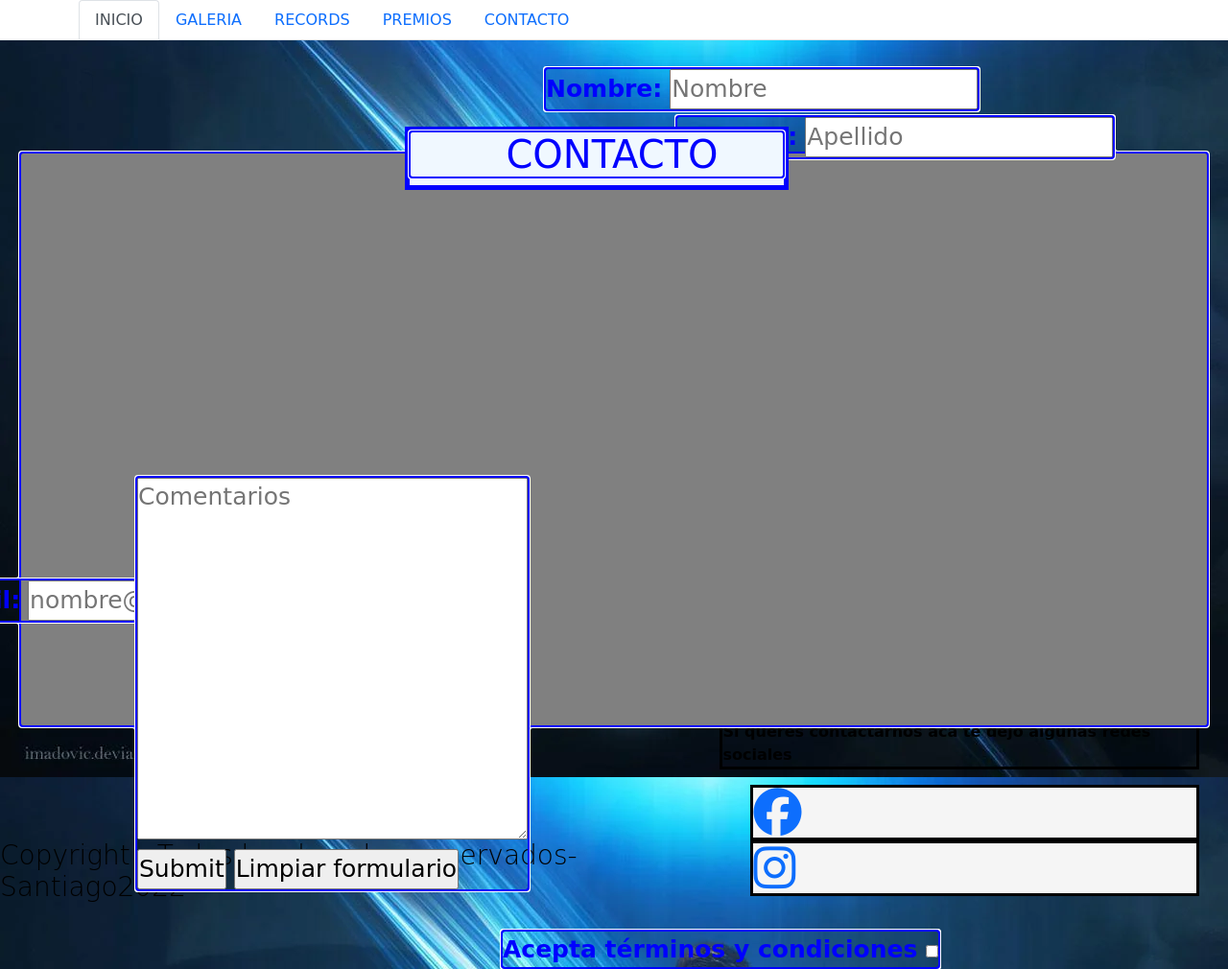
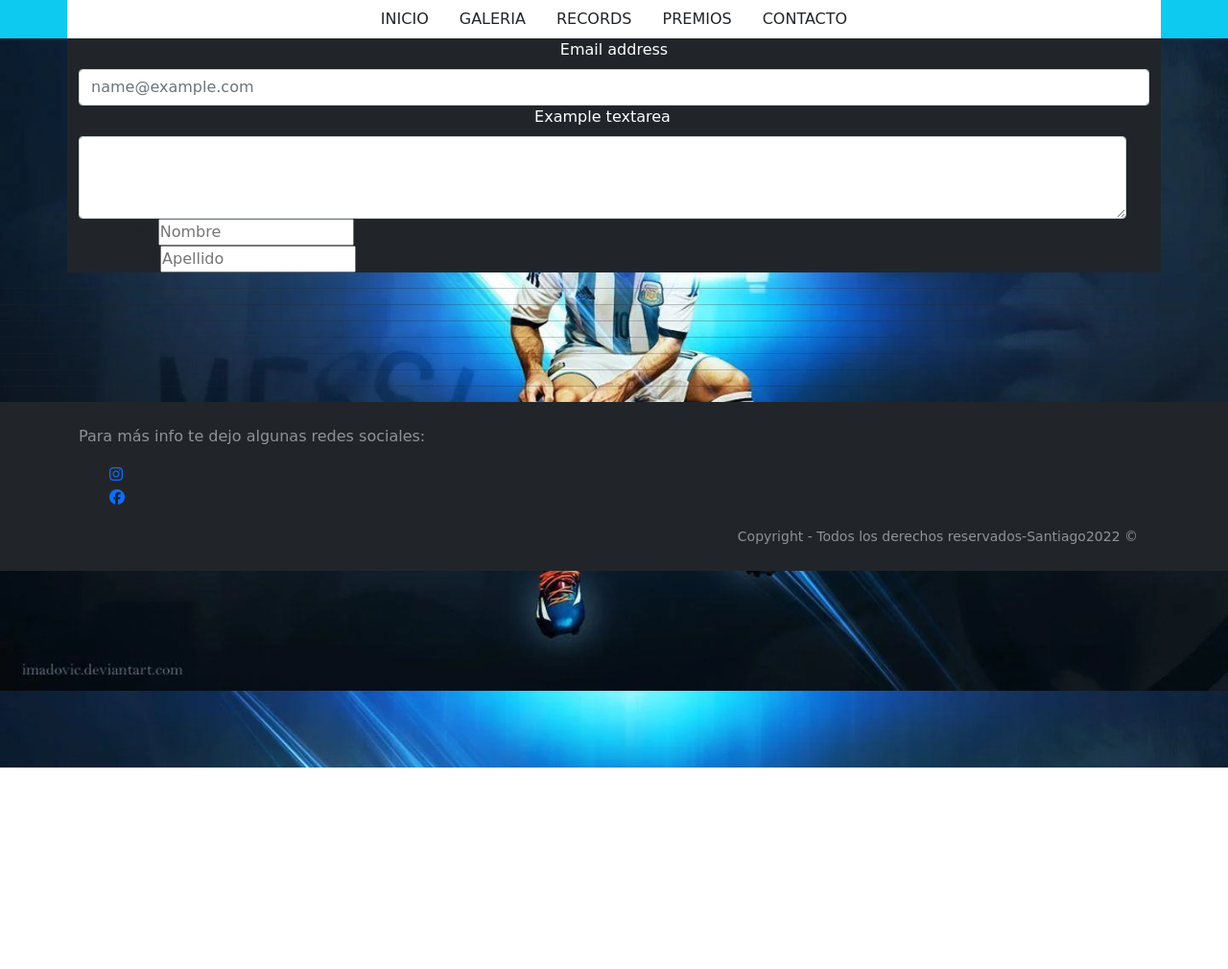
Before and after one commit to SanX07/Messi-Pagina, a plain HTML site: page carpeta.root/páginas/contacto.html in a window 1280 px wide. Shown: the whole page at 96% size. After the commit the page ends 800 px from the top, so only its background shows below. Drawn offline with Linux system fonts and the light colour scheme.

Commit message:
nueva actualizacion con bs

```diff
--- a/carpeta.root/páginas/contacto.html
+++ b/carpeta.root/páginas/contacto.html
@@ -10,80 +10,82 @@
         <link href="../css/bootstrap.min.css" rel="stylesheet" integrity="sha384-1BmE4kWBq78iYhFldvKuhfTAU6auU8tT94WrHftjDbrCEXSU1oBoqyl2QvZ6jIW3" crossorigin="anonymous">
 </head>
 <body>
-    <div class="container-fluid bg-white">
-        <div class="container">
+    <div class="container-fluid bg-info">
+        <div class="container bg-white">
             <div class="row">
                 <div class="col-md-12">
-                    <ul class="nav nav-tabs">
-                        <li class="nav-item">
-                        <a class="nav-link active" aria-current="page" href="../páginas/index.html">INICIO</a>
+                    <ul class="nav justify-content-center">
+                        <li class="nav-item select">
+                            <a class="nav-link active text-dark" aria-current="page" href="index.html">INICIO</a>
                         </li>
-                        <li class="nav-item">
-                        <a class="nav-link" href="../páginas/galeria.html">GALERIA</a>
+                        <li class="nav-item select">
+                            <a class="nav-link text-dark" href="galeria.html">GALERIA</a>
                         </li>
-                        <li class="nav-item">
-                        <a class="nav-link" href="../páginas/records.html">RECORDS</a>
+                        <li class="nav-item select">
+                            <a class="nav-link text-dark" href="records.html">RECORDS</a>
                         </li>
-                        <li class="nav-item">
-                        <a class="nav-link" href="../páginas/premios.html">PREMIOS</a>
+                        <li class="nav-item select">
+                            <a class="nav-link text-dark" href="premios.html">PREMIOS</a>
                         </li>
-                        <li class="nav-item">
-                            <a class="nav-link" href="../páginas/records.html">CONTACTO</a>
+                        <li class="nav-item select">
+                            <a class="nav-link text-dark" href="contacto.html">CONTACTO</a>
                         </li>
                     </ul>
                 </div>
             </div>
             </div>
         </div>
-    <form>
-    <div class="cajacontact">
-        <div class="textcontact"><h1>CONTACTO</h1> </div>
     </div>
-
-
-<div class="formulario">
-
+    <div class="container bg-dark pt-50 mt-50">
+        <div class="row">
+            <div class="col-md-12 text-center text-white">
+                <label for="exampleFormControlInput1" class="form-label">Email address</label>
+                <input type="email" class="form-control" id="exampleFormControlInput1" placeholder="name@example.com">
+            </div>
+            <div class="row">
+                <div class="col-md-12 text-center text-white">
+                    <label for="exampleFormControlTextarea1" class="form-label">Example textarea</label>
+                    <textarea class="form-control" id="exampleFormControlTextarea1" rows="3"></textarea>
+                </div>
+            </div>
+            <div class="row">
+                <div class="col-md-12">
                     <div class="cajanombre">
                         <label for="Nombre"> <b> Nombre: </b> </label>
                         <input required type="text" name="Nombre" placeholder="Nombre">
                     </div>
+                </div>
+            </div>
+            <div class="row">
+                <div class="col-md-12">
                     <div class="cajaapellido">
                         <label for="Apellido"> <b> Apellido: </b> </label>
                         <input required type="text" name="Apellido" placeholder="Apellido">
                     </div>
-    <div class="cajaemail">
-        <label for="Email"> <b> Email: </b> </label>
-        <input required type="email" name="Email" placeholder="nombre@ejemplo.com">
-    </div>
-    <div class="cajaopciones">
-        <select name="Estado Civil">
-            <option value="soltero/a"> Soltero/a </option>
-            <option value="Casado/a">Casado/a</option>
-            <option value="Divorciado/a">Divorciado/a</option>
-        </select>
-    </div>
-    <div class="cajacoment">
-        <textarea name="Comentarios" id="coment" cols="30" rows="10" placeholder="Comentarios"></textarea> <br>
-        <input type="submit" name="enviar formulario" >
-        <input type="reset" value="Limpiar formulario">
-    </div>
-    <div class="cajatyc">
-        <b>Acepta términos y condiciones </b>
-        <input type="checkbox" name="acepta" value="1" />
                 </div>
             </div>
-    </form>
+        </div>
+    </div>
 
-    <footer class="piedepagina">
-        <h3> Copyright - Todos los derechos reservados-Santiago2022 </h3>
-    <div class="redylogos">
-        <p> Si queres contactarnos aca te dejo algunas redes sociales </p>
-        <ul>
-            <li class="redylogos__li-a"><a href="https://www.instagram.com/santi.landaburu/"> <i class="fab fa-facebook"></i> </a> </li>
-            <li><a href="https://www.facebook.com/santiago.g.landaburu/"><i class="fab fa-instagram"></i></a></li>
+    <hr> <hr> <hr> <hr> <hr> <hr> <hr>
+
+    <footer id="sticky-footer" class="flex-shrink-0 py-4 bg-dark text-white-50">
+        <div class="container text-start">
+        <p> Para más info te dejo algunas redes sociales:
+            <ul class="lista">
+                <li><a href="https://www.instagram.com/santi.landaburu/" target="blank"><i class="fab fa-instagram" ></i> </a> </li>
+                <li><a href="https://www.facebook.com/santiago.g.landaburu/" target="blank"><i class="fab fa-facebook" ></i></a></li>
             </ul>
+        <div class="container text-end">
+            <small>Copyright - Todos los derechos reservados-Santiago2022 &copy;</small>
+        </div>
     </div>
     </footer>
+
+        <script src="../js/bootstrap.bundle.min.js" integrity="sha384-ka7Sk0Gln4gmtz2MlQnikT1wXgYsOg+OMhuP+IlRH9sENBO0LRn5q+8nbTov4+1p" crossorigin="anonymous"></script>
+    </body>
+
+
     <script src="../js/bootstrap.bundle.min.js" integrity="sha384-ka7Sk0Gln4gmtz2MlQnikT1wXgYsOg+OMhuP+IlRH9sENBO0LRn5q+8nbTov4+1p" crossorigin="anonymous"></script>
 </body>
 </html>
--- a/carpeta.root/páginas/style.css
+++ b/carpeta.root/páginas/style.css
@@ -5,35 +5,21 @@ font-family: 'Rowdies', cursive;
 }
 body{
     background-image: url(/carpeta.root/Assets/fondohd.jpg);
+    background-size: 100%;
 }
 /*INICIO*/
 .fondotext{
     background: linear-gradient(to top, whitesmoke, rgba(0, 102, 255, 0.404));
 }
+.select:hover{
+    background-color: rgba(76, 159, 236, 0.733);
+}
+.color-fondo{
+    background-color: rgba(19, 19, 77, 0.479);
+}
             /*PIE DE PAGINA*/
-.piedepagina {
-    color: black;
-    display: flex;
-    flex-direction: row;
-    justify-content: space-between;
-}
-.piedepagina h3{
-    font-weight: 100;
-    align-self: flex-end;
-}
-.redylogos{
-    padding-right: 30px;
-}
-.redylogos p{
-    font-weight:600 ;
-    border:  3px solid #000;
-}
-.redylogos li {
+.lista{
     list-style-type: none;
-    font-size: 50px;
-    line-height: 50px;
-    background-color: whitesmoke;
-    border: 3px solid #000;
 }
             /*GALERIA*/
 .grid-cont{
@@ -129,82 +115,3 @@ body{
 
 
             /*CONTACTO*/
-
-
-
-.cajacontact{
-    position: relative;
-    color: blue;
-    top: 90px;
-    display: inline-block;
-    left: 33%;
-    border: 5px solid blue;
-    background-color: aliceblue;
-    width: 400px;
-    z-index: 1;
-}
-.textcontact{
-    position: relative;
-    padding-left: 100px;
-    z-index: 1;
-    outline: auto;
-}
-.formulario{
-    background-color: gray;
-    color: blue;
-    font-size: 25px;
-    border: 2px solid blue;
-    position: relative;
-    z-index: 0;
-    height: 600px;
-    outline: auto;
-    top: 30px;
-    margin: 20px;
-}
-.cajanombre{
-    position: relative;
-    border: 2px solid blue;
-    display: inline-block;
-    left: 545px;
-    top: -90px;
-    outline: auto;
-}
-.cajaapellido{
-    position: relative;
-    border: 2px solid blue;
-    display: inline-block;
-    left: 220px;
-    top: -40px;
-    outline: auto;
-}.cajaemail{
-    position: relative;
-    border: 2px solid blue;
-    display: inline-block;
-    right: 90px;
-    top: 10px;
-    outline: auto;
-}
-.cajaopciones{
-    position: relative;
-    border: 2px solid blue;
-    display: inline-block;
-    right: 90px;
-    outline: auto;
-    top: 10px;
-}
-.cajacoment{
-    position: relative;
-    border: 2px solid blue;
-    display: inline-block;
-    top: 290px;
-    right: 500px;
-    outline: auto;
-}
-.cajatyc{
-    position: relative;
-    border: 2px solid blue;
-    display: inline-block;
-    outline: auto;
-    left: 500px;
-    top: 330px;
-}
```
Also changed, not shown: carpeta.root/páginas/galeria.html (+28 -20 lines), carpeta.root/páginas/index.html (+26 -29 lines), carpeta.root/páginas/premios.html (+29 -21 lines), carpeta.root/páginas/records.html (+28 -20 lines). Lines whose indentation alone changed are shown as unchanged.
